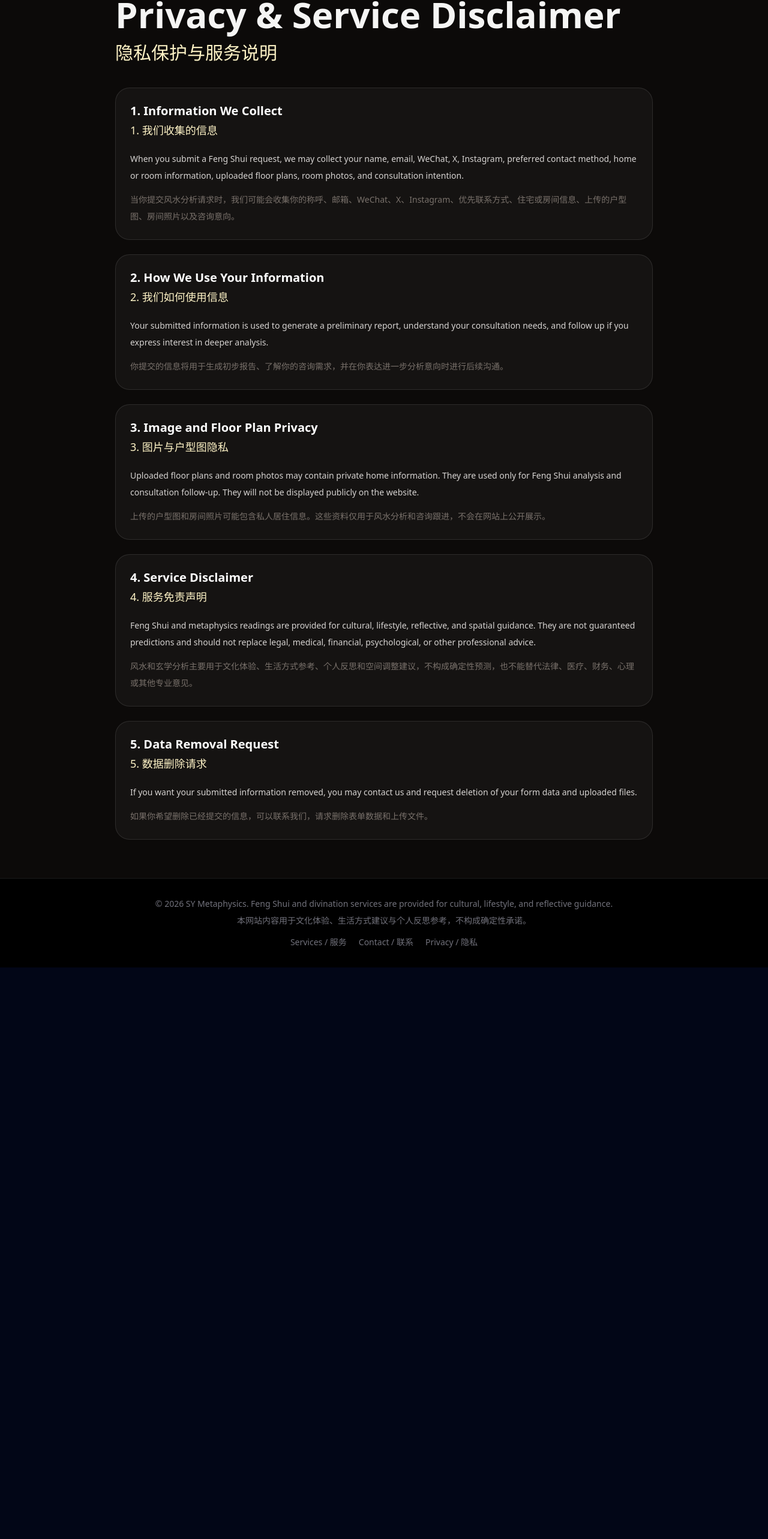
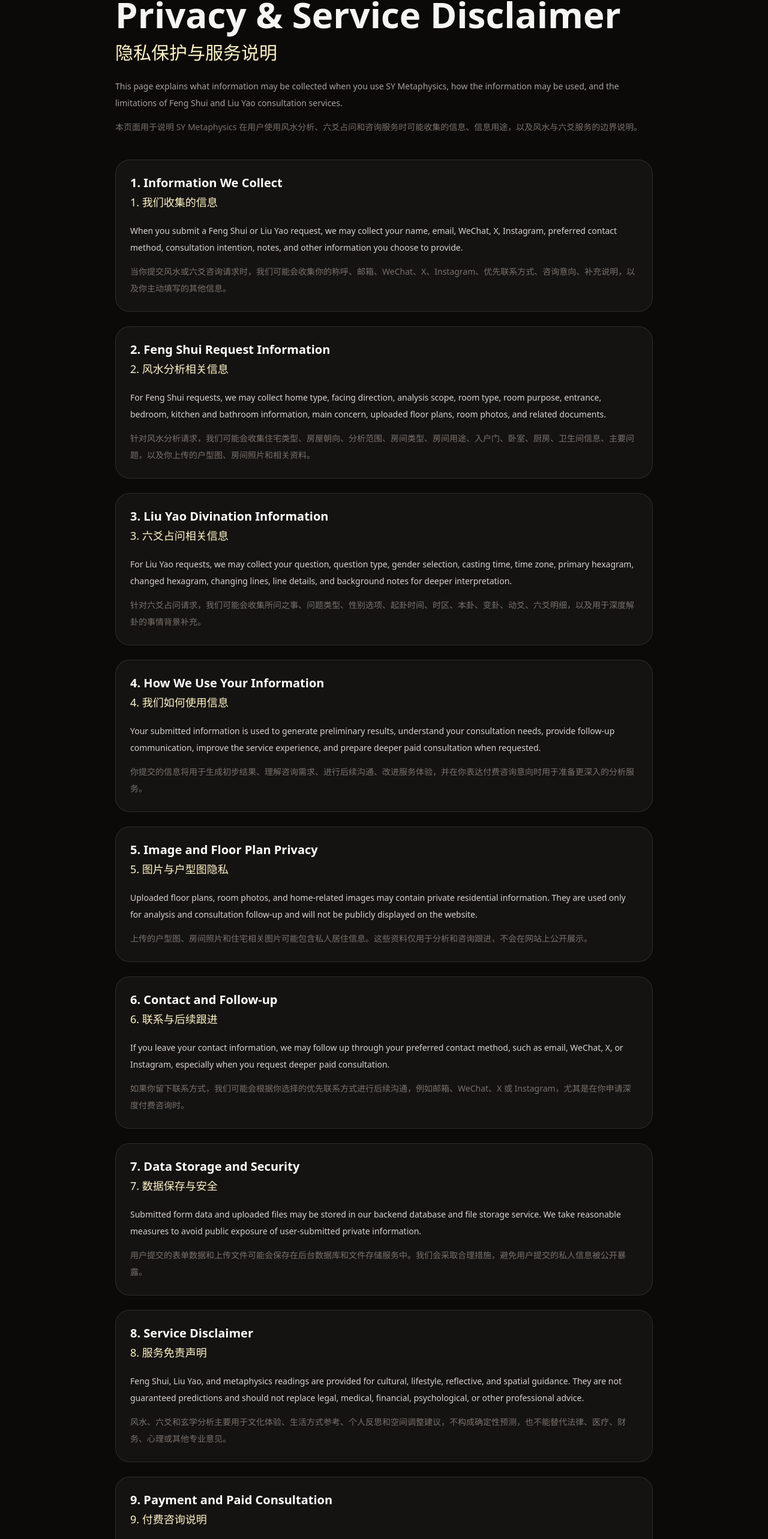
Before and after one commit to a1716220414-stack/fengshui-liuyao-web, a Next.js app: page /privacy in a window 1280 px wide. Shown: the part 171-2737 px from the top of the page at 60% size. Before the commit the page ends 1784 px from the top, so only its background shows below. Built offline with nearby package versions, Linux system fonts and the light colour scheme; no server answers.

Commit message:
Update privacy policy for Feng Shui and Liu Yao data

```diff
--- a/app/privacy/page.tsx
+++ b/app/privacy/page.tsx
@@ -14,40 +14,92 @@ export default function PrivacyPage() {
           隐私保护与服务说明
         </h2>
 
+        <p className="mt-6 text-sm leading-7 text-stone-400">
+          This page explains what information may be collected when you use SY
+          Metaphysics, how the information may be used, and the limitations of
+          Feng Shui and Liu Yao consultation services.
+        </p>
+
+        <p className="mt-3 text-sm leading-7 text-stone-500">
+          本页面用于说明 SY Metaphysics 在用户使用风水分析、六爻占问和咨询服务时可能收集的信息、信息用途，以及风水与六爻服务的边界说明。
+        </p>
+
         <div className="mt-10 space-y-6">
           <PolicyBlock
             title="1. Information We Collect"
             zhTitle="1. 我们收集的信息"
-            en="When you submit a Feng Shui request, we may collect your name, email, WeChat, X, Instagram, preferred contact method, home or room information, uploaded floor plans, room photos, and consultation intention."
-            zh="当你提交风水分析请求时，我们可能会收集你的称呼、邮箱、WeChat、X、Instagram、优先联系方式、住宅或房间信息、上传的户型图、房间照片以及咨询意向。"
+            en="When you submit a Feng Shui or Liu Yao request, we may collect your name, email, WeChat, X, Instagram, preferred contact method, consultation intention, notes, and other information you choose to provide."
+            zh="当你提交风水或六爻咨询请求时，我们可能会收集你的称呼、邮箱、WeChat、X、Instagram、优先联系方式、咨询意向、补充说明，以及你主动填写的其他信息。"
           />
 
           <PolicyBlock
-            title="2. How We Use Your Information"
-            zhTitle="2. 我们如何使用信息"
-            en="Your submitted information is used to generate a preliminary report, understand your consultation needs, and follow up if you express interest in deeper analysis."
-            zh="你提交的信息将用于生成初步报告、了解你的咨询需求，并在你表达进一步分析意向时进行后续沟通。"
+            title="2. Feng Shui Request Information"
+            zhTitle="2. 风水分析相关信息"
+            en="For Feng Shui requests, we may collect home type, facing direction, analysis scope, room type, room purpose, entrance, bedroom, kitchen and bathroom information, main concern, uploaded floor plans, room photos, and related documents."
+            zh="针对风水分析请求，我们可能会收集住宅类型、房屋朝向、分析范围、房间类型、房间用途、入户门、卧室、厨房、卫生间信息、主要问题，以及你上传的户型图、房间照片和相关资料。"
           />
 
           <PolicyBlock
-            title="3. Image and Floor Plan Privacy"
-            zhTitle="3. 图片与户型图隐私"
-            en="Uploaded floor plans and room photos may contain private home information. They are used only for Feng Shui analysis and consultation follow-up. They will not be displayed publicly on the website."
-            zh="上传的户型图和房间照片可能包含私人居住信息。这些资料仅用于风水分析和咨询跟进，不会在网站上公开展示。"
+            title="3. Liu Yao Divination Information"
+            zhTitle="3. 六爻占问相关信息"
+            en="For Liu Yao requests, we may collect your question, question type, gender selection, casting time, time zone, primary hexagram, changed hexagram, changing lines, line details, and background notes for deeper interpretation."
+            zh="针对六爻占问请求，我们可能会收集所问之事、问题类型、性别选项、起卦时间、时区、本卦、变卦、动爻、六爻明细，以及用于深度解卦的事情背景补充。"
           />
 
           <PolicyBlock
-            title="4. Service Disclaimer"
-            zhTitle="4. 服务免责声明"
-            en="Feng Shui and metaphysics readings are provided for cultural, lifestyle, reflective, and spatial guidance. They are not guaranteed predictions and should not replace legal, medical, financial, psychological, or other professional advice."
-            zh="风水和玄学分析主要用于文化体验、生活方式参考、个人反思和空间调整建议，不构成确定性预测，也不能替代法律、医疗、财务、心理或其他专业意见。"
+            title="4. How We Use Your Information"
+            zhTitle="4. 我们如何使用信息"
+            en="Your submitted information is used to generate preliminary results, understand your consultation needs, provide follow-up communication, improve the service experience, and prepare deeper paid consultation when requested."
+            zh="你提交的信息将用于生成初步结果、理解咨询需求、进行后续沟通、改进服务体验，并在你表达付费咨询意向时用于准备更深入的分析服务。"
           />
 
           <PolicyBlock
-            title="5. Data Removal Request"
-            zhTitle="5. 数据删除请求"
-            en="If you want your submitted information removed, you may contact us and request deletion of your form data and uploaded files."
-            zh="如果你希望删除已经提交的信息，可以联系我们，请求删除表单数据和上传文件。"
+            title="5. Image and Floor Plan Privacy"
+            zhTitle="5. 图片与户型图隐私"
+            en="Uploaded floor plans, room photos, and home-related images may contain private residential information. They are used only for analysis and consultation follow-up and will not be publicly displayed on the website."
+            zh="上传的户型图、房间照片和住宅相关图片可能包含私人居住信息。这些资料仅用于分析和咨询跟进，不会在网站上公开展示。"
+          />
+
+          <PolicyBlock
+            title="6. Contact and Follow-up"
+            zhTitle="6. 联系与后续跟进"
+            en="If you leave your contact information, we may follow up through your preferred contact method, such as email, WeChat, X, or Instagram, especially when you request deeper paid consultation."
+            zh="如果你留下联系方式，我们可能会根据你选择的优先联系方式进行后续沟通，例如邮箱、WeChat、X 或 Instagram，尤其是在你申请深度付费咨询时。"
+          />
+
+          <PolicyBlock
+            title="7. Data Storage and Security"
+            zhTitle="7. 数据保存与安全"
+            en="Submitted form data and uploaded files may be stored in our backend database and file storage service. We take reasonable measures to avoid public exposure of user-submitted private information."
+            zh="用户提交的表单数据和上传文件可能会保存在后台数据库和文件存储服务中。我们会采取合理措施，避免用户提交的私人信息被公开暴露。"
+          />
+
+          <PolicyBlock
+            title="8. Service Disclaimer"
+            zhTitle="8. 服务免责声明"
+            en="Feng Shui, Liu Yao, and metaphysics readings are provided for cultural, lifestyle, reflective, and spatial guidance. They are not guaranteed predictions and should not replace legal, medical, financial, psychological, or other professional advice."
+            zh="风水、六爻和玄学分析主要用于文化体验、生活方式参考、个人反思和空间调整建议，不构成确定性预测，也不能替代法律、医疗、财务、心理或其他专业意见。"
+          />
+
+          <PolicyBlock
+            title="9. Payment and Paid Consultation"
+            zhTitle="9. 付费咨询说明"
+            en="Some deeper interpretation features, AI-assisted readings, or one-on-one consultation services may be offered as paid services. Any payment process, price, scope, and deliverables should be confirmed before the paid service begins."
+            zh="部分深度解读、AI 辅助解卦或一对一咨询服务可能作为付费服务提供。付费前应确认服务价格、范围、交付内容和沟通方式。"
+          />
+
+          <PolicyBlock
+            title="10. Data Removal Request"
+            zhTitle="10. 数据删除请求"
+            en="If you want your submitted information removed, you may contact us and request deletion of your form data, uploaded images, uploaded documents, and consultation records."
+            zh="如果你希望删除已经提交的信息，可以联系我们，请求删除你的表单数据、上传图片、上传资料和咨询记录。"
+          />
+
+          <PolicyBlock
+            title="11. Contact"
+            zhTitle="11. 联系方式"
+            en="If you have questions about privacy, data removal, or consultation services, please contact us through the contact methods provided on the Contact page."
+            zh="如果你对隐私保护、数据删除或咨询服务有任何问题，请通过 Contact 页面提供的方式联系我们。"
           />
         </div>
       </section>
```
